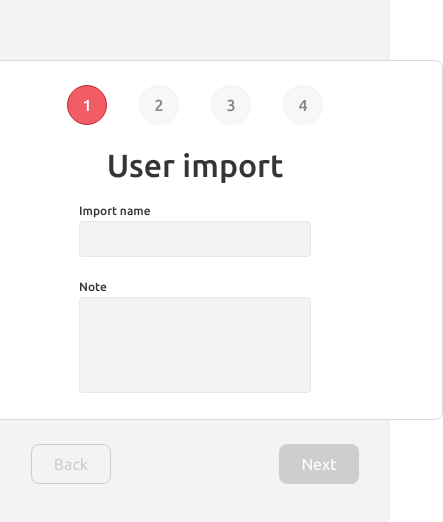
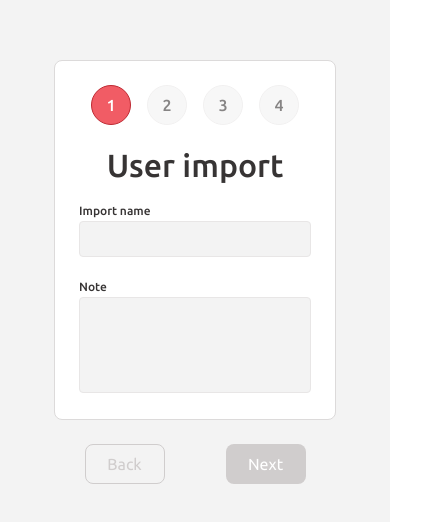
Before and after one commit to Jirkasa/redamp-test-project, a React (Vite) app: page / in a window 390 px wide. Shown: the part 150-672 px from the top of the page, 443 px wide, since content can reach past the window. Built offline with nearby package versions, Linux system fonts and the light colour scheme.

Commit message:
add some responsiveness

```diff
--- a/src/components/EditableTable/EditableTable.module.scss
+++ b/src/components/EditableTable/EditableTable.module.scss
@@ -9,6 +9,7 @@
 
     border-collapse: collapse;
 
+    white-space: nowrap;
     color: vars.$color-grey-70;
     background-color: vars.$color-grey-0;
     border-radius: .8rem;
--- a/src/components/Page/Page.module.scss
+++ b/src/components/Page/Page.module.scss
@@ -7,10 +7,18 @@
 
     background-color: vars.$color-grey-5;
     min-height: 100vh;
+    width: 100%;
 
     padding: 3.2rem;
 }
 
 .contentContainer {
+    width: 100%;
     max-width: 102.4rem;
 }
+
+.innerContainer {
+    width: fit-content;
+    max-width: 100%;
+    margin: 0 auto;
+}
--- a/src/components/Page/Page.tsx
+++ b/src/components/Page/Page.tsx
@@ -9,7 +9,9 @@ const Page: React.FC<PageProps> = ({ children }) => {
     return (
         <div className={styles.page}>
             <div className={styles.contentContainer}>
-                {children}
+                <div className={styles.innerContainer}>
+                    {children}
+                </div>
             </div>
         </div>
     );
--- a/src/components/RecapitulationDisplay/RecapitulationDisplay.module.scss
+++ b/src/components/RecapitulationDisplay/RecapitulationDisplay.module.scss
@@ -1,4 +1,5 @@
 @use "../../styles/variables.scss" as vars;
+@use "../../styles/functions.scss" as func;
 
 .container {
     background-color: vars.$color-grey-5;
@@ -10,6 +11,10 @@
     margin: 0 auto;
 
     padding: 1.2rem;
+
+    @media (max-width: func.pxToEm(400)) {
+        min-width: auto;
+    }
 }
 
 .row {
--- a/src/components/StepNavigation/StepsNavigation.module.scss
+++ b/src/components/StepNavigation/StepsNavigation.module.scss
@@ -1,9 +1,14 @@
 @use "../../styles/variables.scss" as vars;
+@use "../../styles/functions.scss" as func;
 
 .container {
     display: flex;
     justify-content: center;
     gap: 3.2rem;
+
+    @media (max-width: func.pxToEm(400)) {
+        gap: 1.6rem;
+    }
 }
 
 .button {
--- a/src/components/Tile/Tile.module.scss
+++ b/src/components/Tile/Tile.module.scss
@@ -1,4 +1,5 @@
 @use "../../styles/variables.scss" as vars;
+@use "../../styles/functions.scss" as func;
 
 .tile {
     background-color: vars.$color-grey-0;
@@ -8,4 +9,9 @@
     min-width: 49.6rem;
 
     padding: 2.4rem;
+
+    @media (max-width: func.pxToEm(650)) {
+        min-width: auto;
+        width: 100%;
+    }
 }
--- /dev/null
+++ b/src/styles/functions.scss
@@ -0,0 +1,5 @@
+@use 'sass:math';
+
+@function pxToEm($pixels) {
+    @return math.div($pixels, 16) * 1em;
+}
--- a/src/styles/global.module.scss
+++ b/src/styles/global.module.scss
@@ -1,3 +1,4 @@
+@use "./functions.scss" as func;
 @import url('https://fonts.googleapis.com/css2?family=Ubuntu:wght@400;500;700&display=swap');
 
 // CSS RESET
@@ -10,6 +11,14 @@
 
     html {
         font-size: 62.5%; // 1rem = 10px
+
+        @media (min-width: func.pxToEm(1600)) {
+            font-size: 68.75%; // 1rem = 11px
+        }
+
+        @media (min-width: func.pxToEm(1800)) {
+            font-size: 75%; // 1rem = 12px
+        }
     }
 
     body {
```
